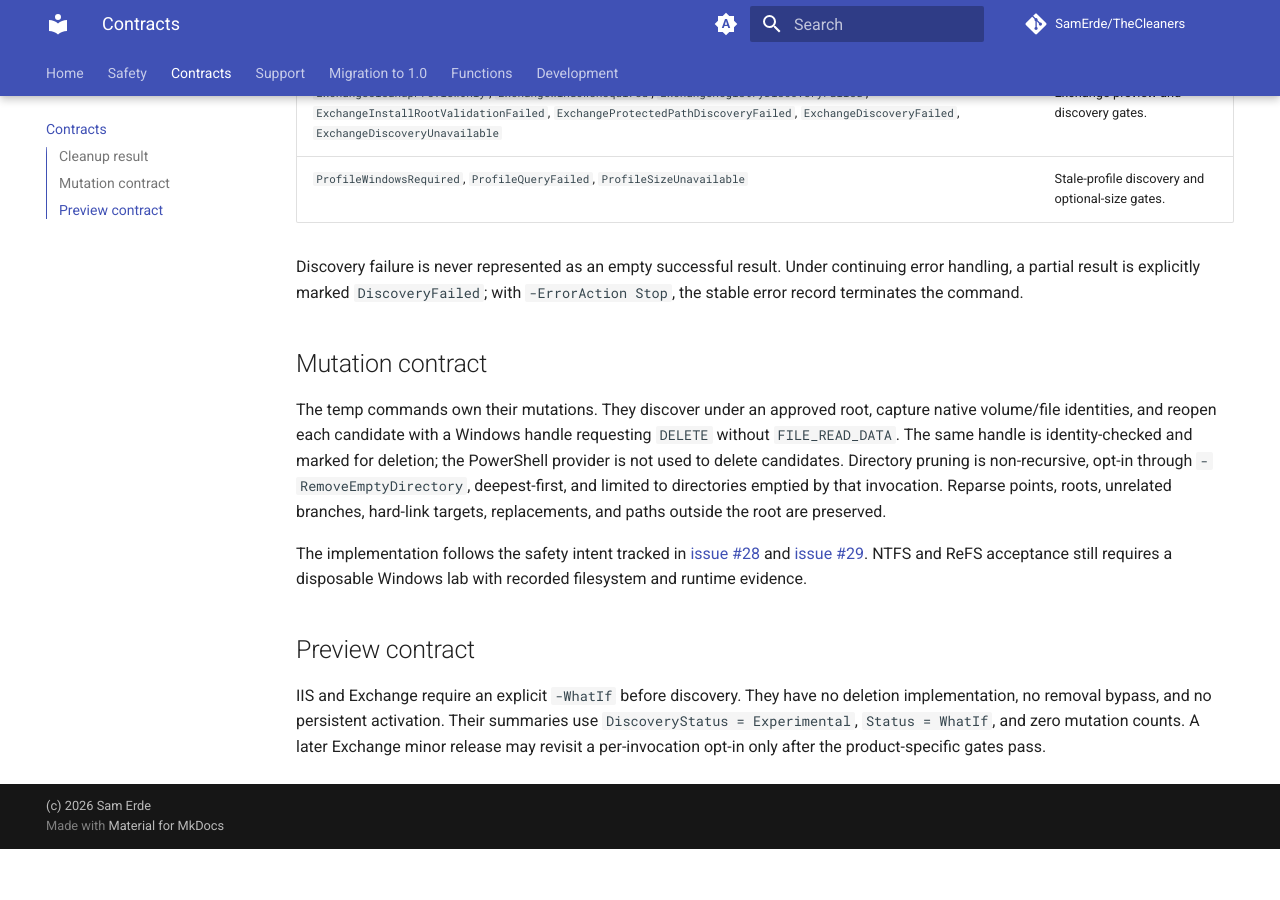
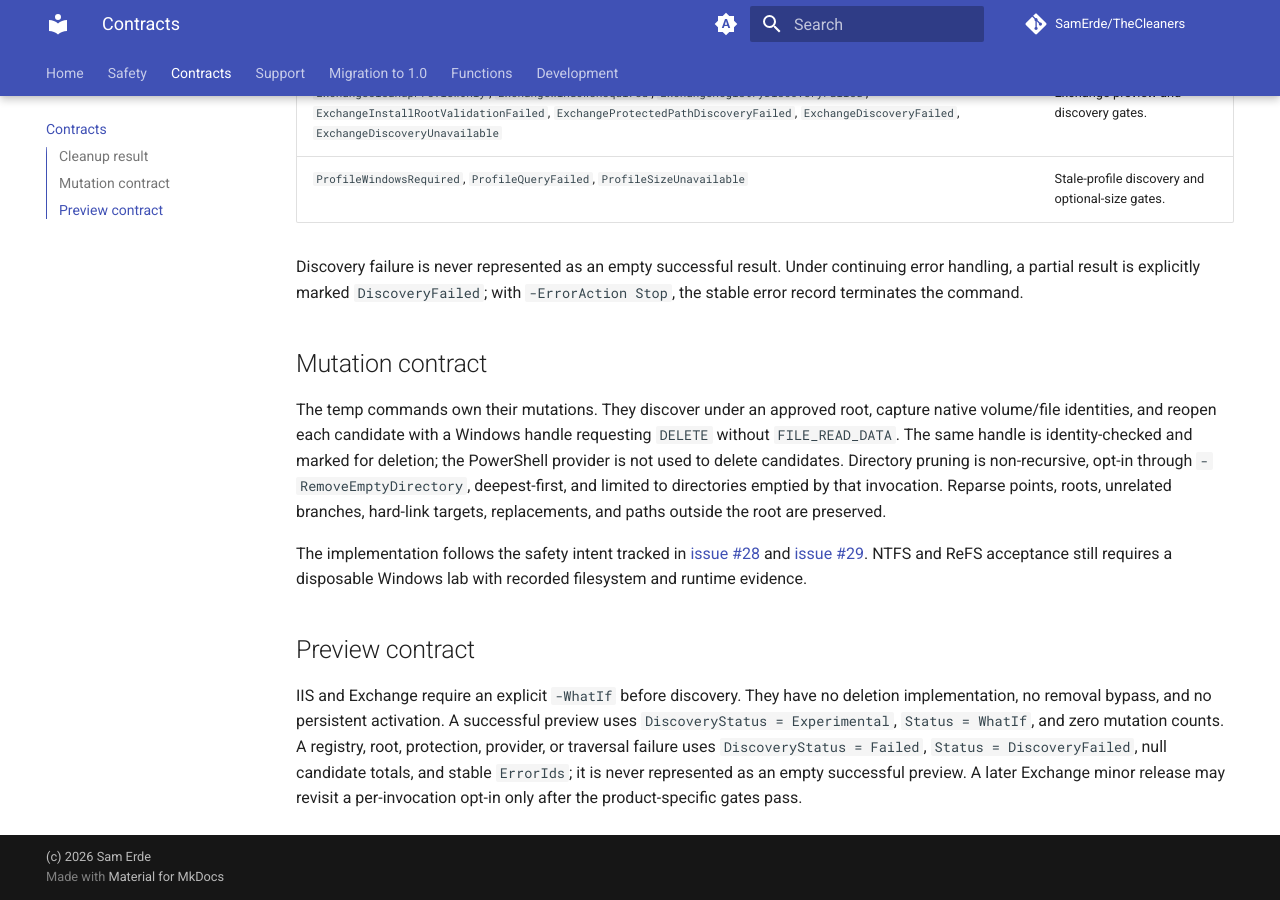
Before and after one commit to SamErde/TheCleaners, an MkDocs documentation site: the page built from docs/command-contracts.md, in a window 1280 px wide and 900 px high, scrolled down 1363 px. Built offline with MkDocs 1.6.1 and Material for MkDocs 9.7.7, drawn with Linux system fonts in a browser that asks for light colours; comment, search, counter and statistics services are not loaded; before the commit the page ends 2212 px from its top, so only the background shows below that.

Commit message:
fix(review): close remaining safety and preview findings

```diff
--- a/docs/command-contracts.md
+++ b/docs/command-contracts.md
@@ -41,4 +41,4 @@ The implementation follows the safety intent tracked in [issue #28](https://gith
 
 ## Preview contract
 
-IIS and Exchange require an explicit `-WhatIf` before discovery. They have no deletion implementation, no removal bypass, and no persistent activation. Their summaries use `DiscoveryStatus = Experimental`, `Status = WhatIf`, and zero mutation counts. A later Exchange minor release may revisit a per-invocation opt-in only after the product-specific gates pass.
+IIS and Exchange require an explicit `-WhatIf` before discovery. They have no deletion implementation, no removal bypass, and no persistent activation. A successful preview uses `DiscoveryStatus = Experimental`, `Status = WhatIf`, and zero mutation counts. A registry, root, protection, provider, or traversal failure uses `DiscoveryStatus = Failed`, `Status = DiscoveryFailed`, null candidate totals, and stable `ErrorIds`; it is never represented as an empty successful preview. A later Exchange minor release may revisit a per-invocation opt-in only after the product-specific gates pass.
```
Also changed, not shown: docs/lab-acceptance.md (+1 -1 lines), 13 other files.
